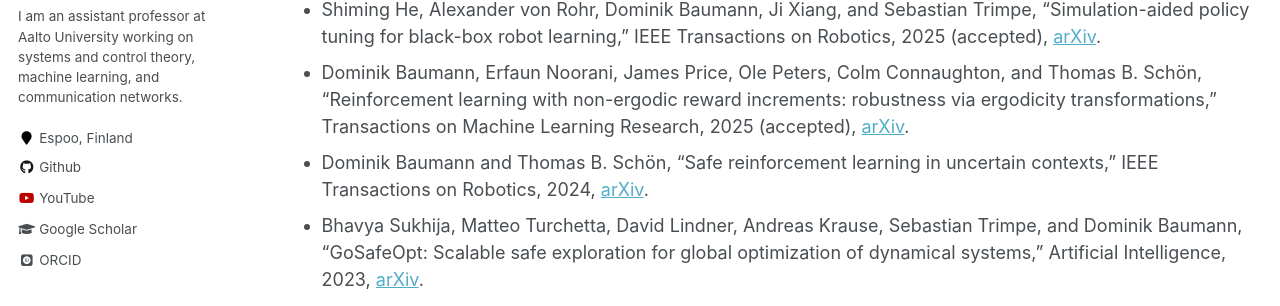
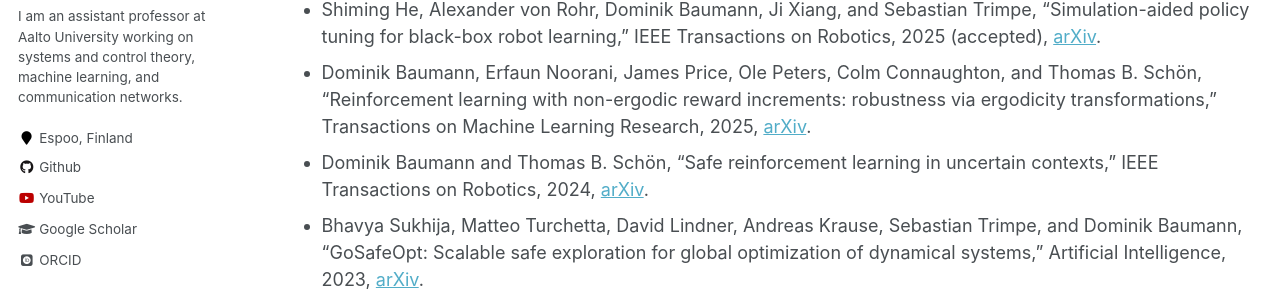
Before and after one commit to baumanndominik/baumanndominik.github.io, a Jekyll site: the page built from _pages/publications.md, in a window 1280 px wide and 1400 px high. Shown: the part 285-591 px from the top of the window. Built offline with Jekyll 4.4.1, drawn with Linux system fonts in a browser that asks for light colours; some web fonts are replaced; some of the changed text lies outside the part shown.

Commit message:
new paper accepted, new talk, change teaching links

```diff
--- a/_pages/publications.md
+++ b/_pages/publications.md
@@ -10,7 +10,7 @@ You can also find my articles on [my Google Scholar profile](https://scholar.goo
 ## Journals
 
 * Shiming He, Alexander von Rohr, Dominik Baumann, Ji Xiang, and Sebastian Trimpe, "Simulation-aided policy tuning for black-box robot learning," IEEE Transactions on Robotics, 2025 (accepted), [arXiv](https://arxiv.org/abs/2411.14246).
-* Dominik Baumann, Erfaun Noorani, James Price, Ole Peters, Colm Connaughton, and Thomas B. Schön, "Reinforcement learning with non-ergodic reward increments: robustness via ergodicity transformations," Transactions on Machine Learning Research, 2025 (accepted), [arXiv](https://arxiv.org/abs/2310.11335).
+* Dominik Baumann, Erfaun Noorani, James Price, Ole Peters, Colm Connaughton, and Thomas B. Schön, "Reinforcement learning with non-ergodic reward increments: robustness via ergodicity transformations," Transactions on Machine Learning Research, 2025, [arXiv](https://arxiv.org/abs/2310.11335).
 * Dominik Baumann and Thomas B. Schön, "Safe reinforcement learning in uncertain contexts," IEEE Transactions on Robotics, 2024, [arXiv](https://arxiv.org/abs/2401.05876).
 * Bhavya Sukhija, Matteo Turchetta, David Lindner, Andreas Krause, Sebastian Trimpe, and Dominik Baumann, "GoSafeOpt: Scalable safe exploration for global optimization of dynamical systems," Artificial Intelligence, 2023, [arXiv](https://arxiv.org/abs/2201.09562).
 * Dominik Baumann, Friedrich Solowjow, Karl H. Johansson, and Sebastian Trimpe, "Identifying causal structure in dynamical systems," Transactions on Machine Learning Research, 2022, [arXiv](https://arxiv.org/abs/2006.03906).
```
Also changed, not shown: other parts of _pages/publications.md (+1 -0 lines), _pages/talks.md (+1 -0 lines), _pages/teaching.md (+3 -3 lines).
